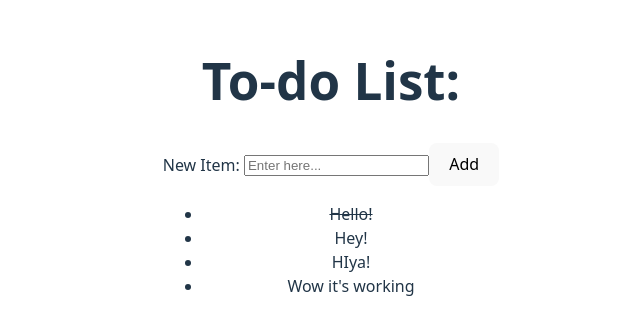
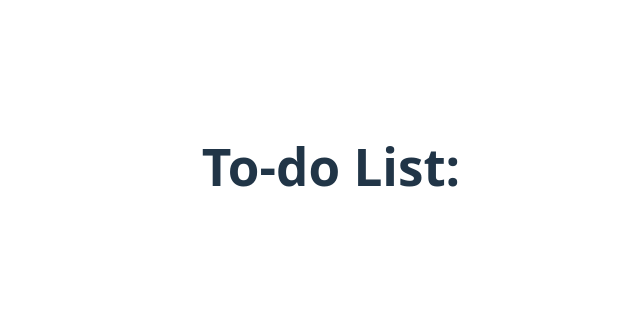
Before and after one commit to simonas-kulakauskas/react-todo-list, a React (Vite) app: page / in a window 1280 px wide. Shown: the part 234-568 px from the top of the page, without its empty margins (309-949 px from the left). Built offline with nearby package versions, Linux system fonts and the light colour scheme.

Commit message:
Moved the original code to a copy of the app file (App (original).jsx). Added a note with all my tasks to a comment in App.jsx

```diff
--- a/src/App.jsx
+++ b/src/App.jsx
@@ -1,62 +1,23 @@
-import { useState } from 'react'
-import { todoListItems } from './data';
+// import { useState } from 'react'
+// import { todoListItems } from './data';
 import './App.css'
 
 
-/*
-TODO: Should try to refactor some code to make it more legible, and better describe what functions are doing.
-TODO: Should try to 'distil' down some of my functions to more simpler ones that do *ONE JOB*.
-
-TODO: Still need to implement the 'checkedOff' feature
+/* ✅/
+* 1. Get data from 'data.js' and render as list items on unordered list.              [❌]
+* 2. Add the ability to add items to our own state list.                              [❌]
+* 3. Add checkmarks and ability to check / cross-out tasks that have been completed.  [❌]
+* 4. Add the ability to save to-do items locally.                                     [❌]
 */
 
-function RenderListItems({ currentListItems }) { /* Render's the items of the list*/
-  return (
-    <>
-      {currentListItems.map((item) => { // Iterating through all items.
-        return (
-          item.checkedOff ? <li key={item.key}><s>{item.itemValue}</s></li> : <li key={item.key}>{item.itemValue}</li> // Check off if needed.
-        );
-      })}
-    </>
-  );
-}
 
-function RenderTodoForm() { /* Renders the list and holds it's logic */
-    const [currentListItems, setCurrentListItems] = useState(todoListItems);
-    function handleClick(value) {
-      document.getElementById('itemInput').value = "";
-      setCurrentListItems([
-        ...currentListItems,
-        {
-          key: currentListItems.length + 1,
-          itemValue: value,
-          checkedOff: false
-        }
-      ])
-    }
-    return (
-      <>
-        <form>
-              <label htmlFor='itemInput'>New Item: </label>
-              <input type='text' id='itemInput' name='itemInput' placeholder='Enter here...'></input>
-              <button onClick={e => {
-                e.preventDefault();
-                handleClick(document.getElementById("itemInput").value)
-                }}>Add</button>
-        </form>
-        <ul>
-          <RenderListItems currentListItems={currentListItems}/>
-        </ul>
-      </>
-    );
-  }
 
 export default function App() {
   return (
     <>
       <h1>To-do List: </h1>
-      <RenderTodoForm />
+      {/* Inset code below*/}
+
     </>
   );
 }
```
Also changed, not shown: src/App (original).jsx (added, +62 -0 lines).
